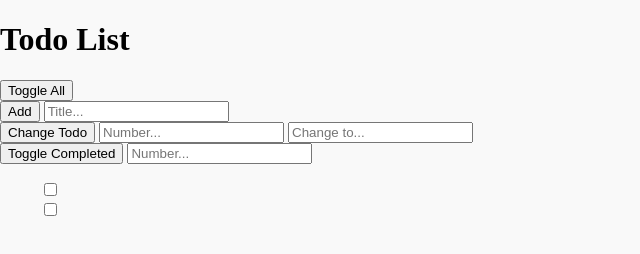
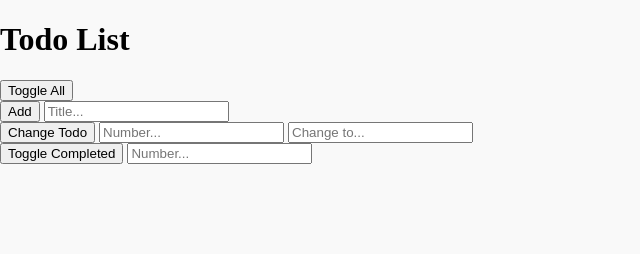
Before and after one commit to Burzyburzy/todo-app, a plain HTML site: page index.html in a window 1280 px wide. Shown: the full height of the page, 0-640 px from the left. Drawn offline with Linux system fonts and the light colour scheme; a web font is replaced by a local one.

Commit message:
Additional comments for clarity

```diff
--- a/index.html
+++ b/index.html
@@ -42,12 +42,7 @@
   </div>
 
   <ul>
-    <li>
-      <input type="checkbox" />
-    </li>
-    <li>
-      <input type="checkbox" />
-    </li>
+    <!--todos go here -->
   </ul>
 
   <script src="./script.js"></script>
--- a/script.js
+++ b/script.js
@@ -87,10 +87,10 @@ var view = {
                                                       // forEach = funkcja wyższego rzędu
       if (todo.completed === true) {
         todoTextWithCompletion = "(x) " + todo.todoText;
-        //stworz checkbox z wartoscia checked = true;
+        //stworz checkbox z wartoscia .checked = true;
       } else {
         todoTextWithCompletion = "( ) " + todo.todoText;
-        //stworz checkbox z wartoscia checked = false;
+        //stworz checkbox z wartoscia .checked = false;
       }
 
       todoLi.id = position;
```
